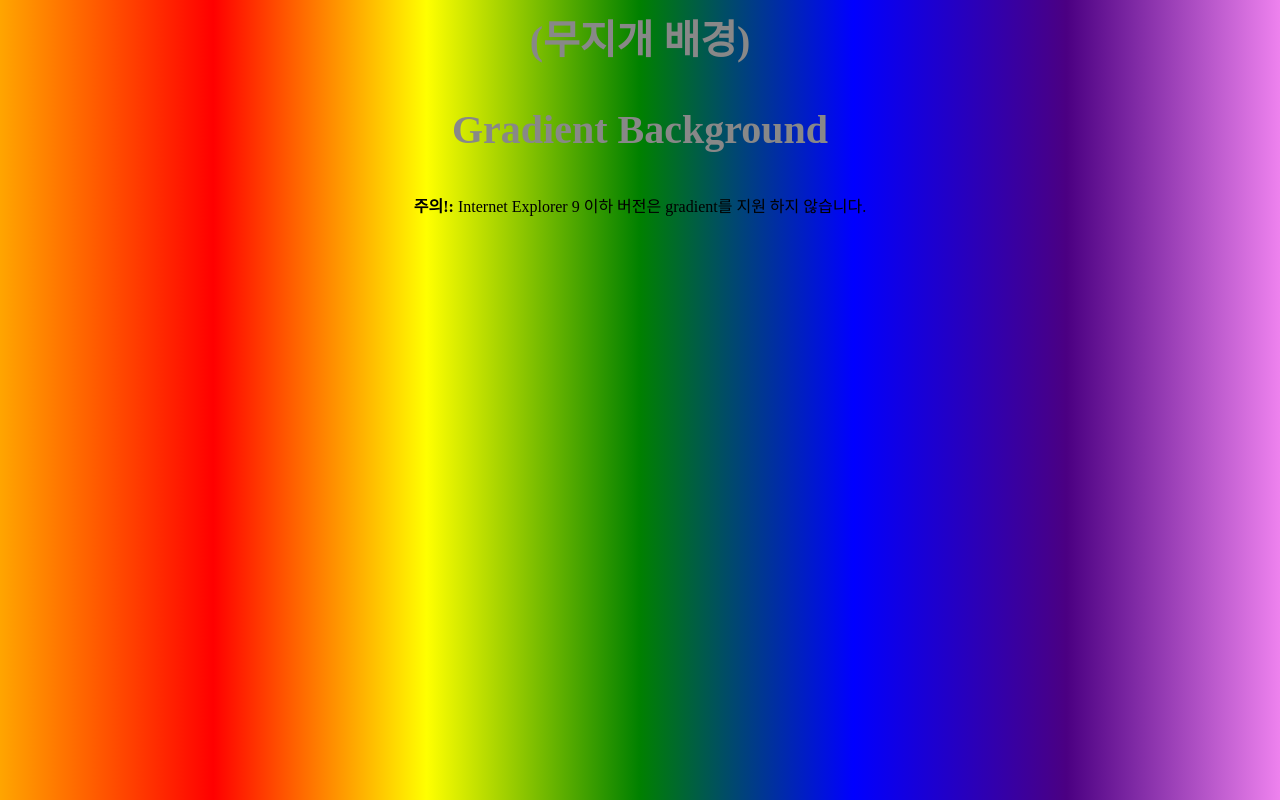
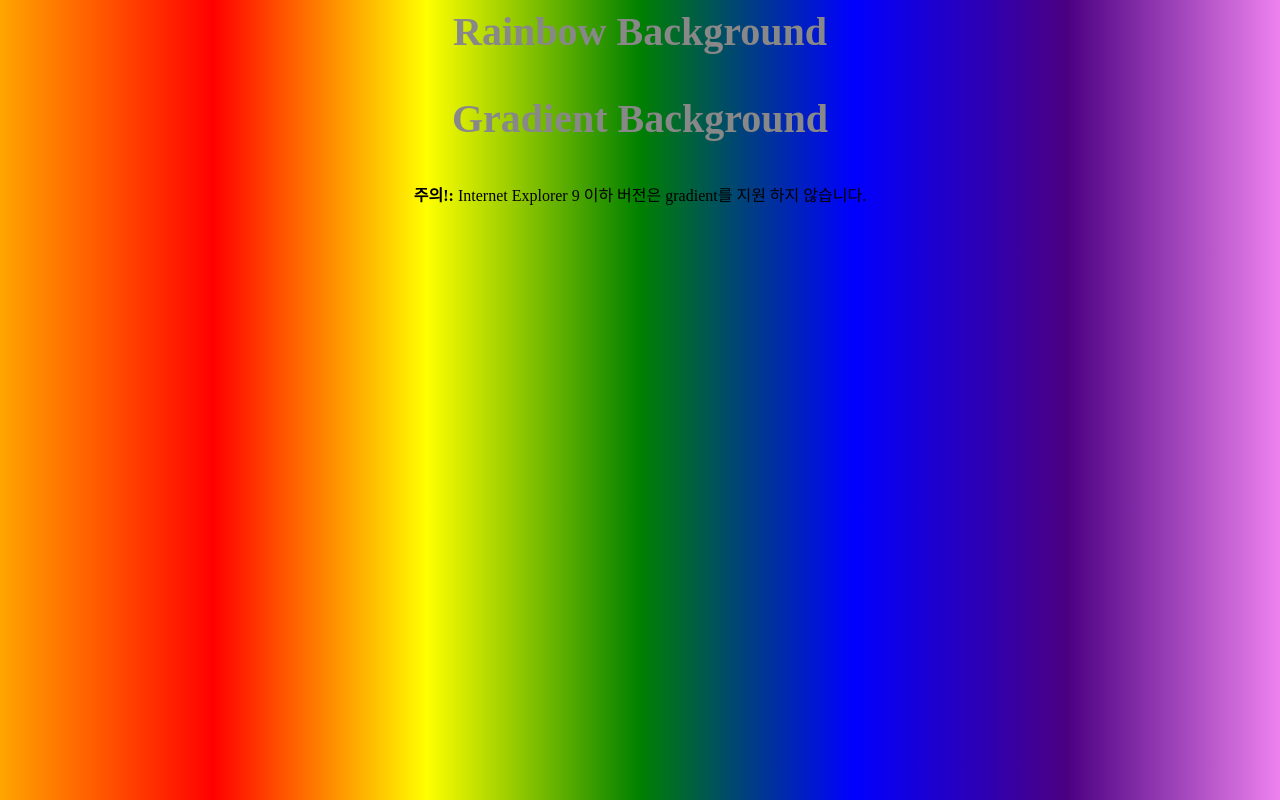
Before and after one commit to Jangensu/jang.htmq, a plain HTML site: page index.html in a window 1280 px wide. Drawn offline with Linux system fonts and the light colour scheme.

Commit message:
Update index.html

```diff
--- a/index.html
+++ b/index.html
@@ -22,7 +22,7 @@ p{
 
 <div id="grad">
 
-(무지개 배경)<p>
+Rainbow Background<p>
 Gradient Background
 
 </p></div>
```
